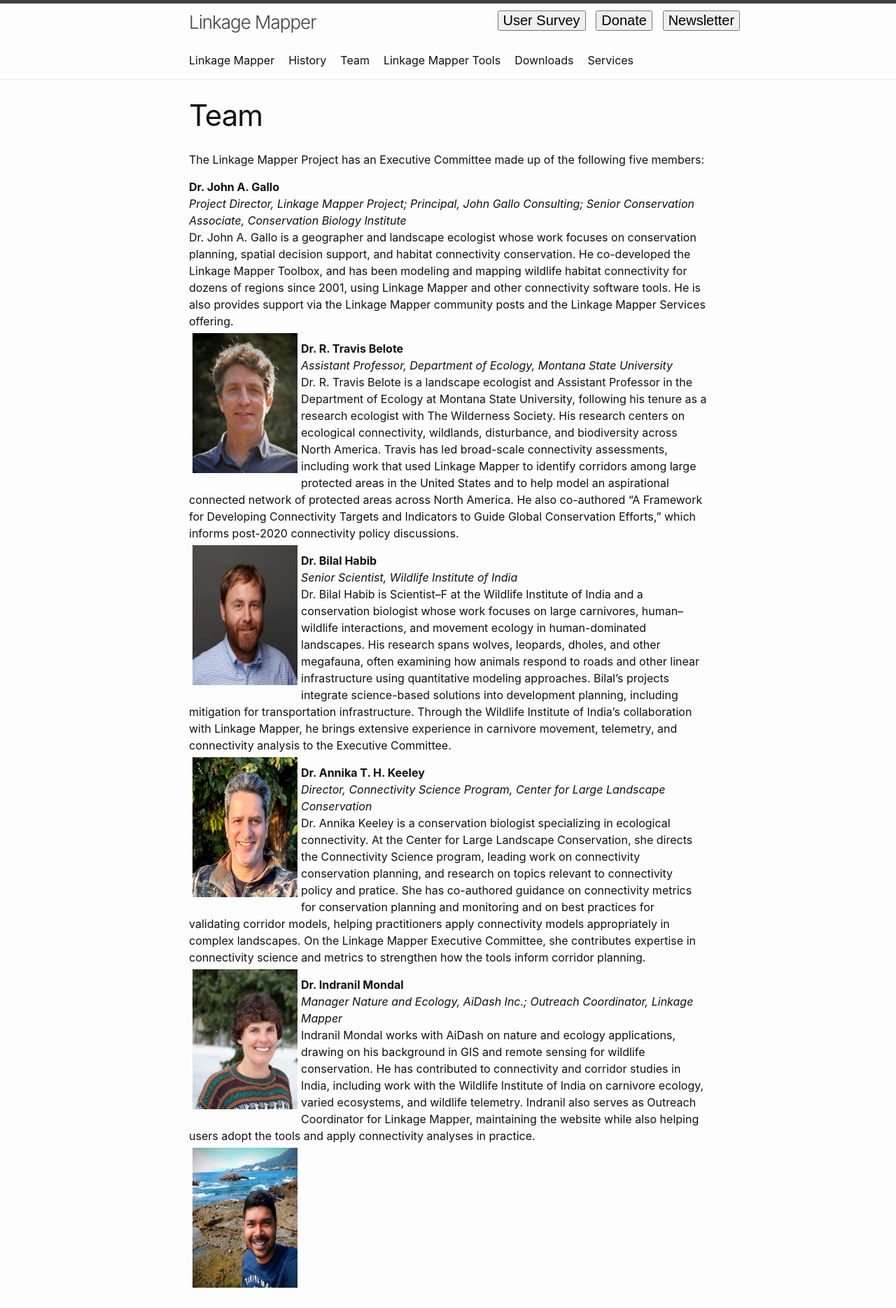
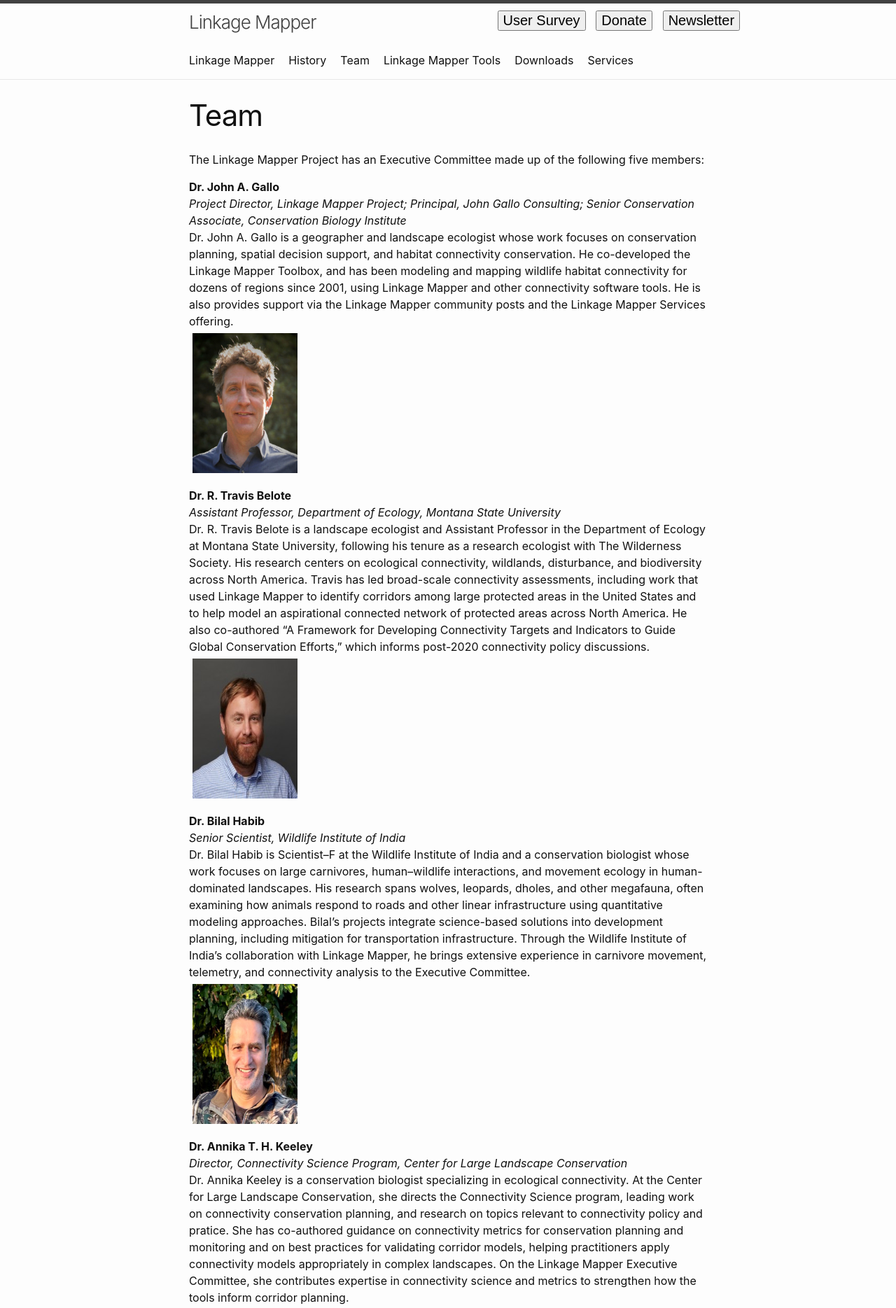
Before and after one commit to linkagescape/linkagemapper.org, a Jekyll site: the page built from linkage-mapper-team.md, in a window 1280 px wide. Shown: the top 1869 px of the page at 70% size. Built offline with Jekyll 4.4.1, drawn with Linux system fonts in a browser that asks for light colours; comment, search, counter and statistics services are not loaded.

Commit message:
Update linkage-mapper-team.md
Changed text wrapping around image

```diff
--- a/linkage-mapper-team.md
+++ b/linkage-mapper-team.md
@@ -9,24 +9,24 @@ The Linkage Mapper Project has an Executive Committee made up of the following f
 **Dr. John A. Gallo**
 *Project Director, Linkage Mapper Project; Principal, John Gallo Consulting; Senior Conservation Associate, Conservation Biology Institute*
 Dr. John A. Gallo is a geographer and landscape ecologist whose work focuses on conservation planning, spatial decision support, and habitat connectivity conservation. He co-developed the Linkage Mapper Toolbox, and has been modeling and mapping wildlife habitat connectivity for dozens of regions since 2001, using Linkage Mapper and other connectivity software tools. He is also provides support via the Linkage Mapper community posts and the Linkage Mapper Services offering.
-<img src="/img/john_gallo.jpg" style="float:left; padding:5px;" hspace="0" width="150" height="200">
+<img src="/img/john_gallo.jpg" style="display: block; padding:5px;" hspace="0" width="150" height="200">
 
 **Dr. R. Travis Belote**
 *Assistant Professor, Department of Ecology, Montana State University*
 Dr. R. Travis Belote is a landscape ecologist and Assistant Professor in the Department of Ecology at Montana State University, following his tenure as a research ecologist with The Wilderness Society. His research centers on ecological connectivity, wildlands, disturbance, and biodiversity across North America. Travis has led broad-scale connectivity assessments, including work that used Linkage Mapper to identify corridors among large protected areas in the United States and to help model an aspirational connected network of protected areas across North America. He also co-authored “A Framework for Developing Connectivity Targets and Indicators to Guide Global Conservation Efforts,” which informs post-2020 connectivity policy discussions.
-<img src="/img/travis_belote.jpeg" style="float:left; padding:5px;" hspace="0" width="150" height="200">
+<img src="/img/travis_belote.jpeg" style="display: block; padding:5px;" hspace="0" width="150" height="200">
 
 **Dr. Bilal Habib**
 *Senior Scientist, Wildlife Institute of India*
 Dr. Bilal Habib is Scientist–F at the Wildlife Institute of India and a conservation biologist whose work focuses on large carnivores, human–wildlife interactions, and movement ecology in human-dominated landscapes. His research spans wolves, leopards, dholes, and other megafauna, often examining how animals respond to roads and other linear infrastructure using quantitative modeling approaches. Bilal’s projects integrate science-based solutions into development planning, including mitigation for transportation infrastructure. Through the Wildlife Institute of India’s collaboration with Linkage Mapper, he brings extensive experience in carnivore movement, telemetry, and connectivity analysis to the Executive Committee.
-<img src="/img/bilal_habib.jpg" style="float:left; padding:5px;" hspace="0" width="150" height="200">
+<img src="/img/bilal_habib.jpg" style="display: block; padding:5px;" hspace="0" width="150" height="200">
 
 **Dr. Annika T. H. Keeley**
 *Director, Connectivity Science Program, Center for Large Landscape Conservation*
 Dr. Annika Keeley is a conservation biologist specializing in ecological connectivity. At the Center for Large Landscape Conservation, she directs the Connectivity Science program, leading work on connectivity conservation planning, and research on topics relevant to connectivity policy and pratice. She has co-authored guidance on connectivity metrics for conservation planning and monitoring and on best practices for validating corridor models, helping practitioners apply connectivity models appropriately in complex landscapes. On the Linkage Mapper Executive Committee, she contributes expertise in connectivity science and metrics to strengthen how the tools inform corridor planning.
-<img src="/img/AnnikaKeeley.jpg" style="float:left; padding:5px;" hspace="0" width="150" height="200">
+<img src="/img/AnnikaKeeley.jpg" style="display: block; padding:5px;" hspace="0" width="150" height="200">
 
 **Dr. Indranil Mondal**
 *Manager Nature and Ecology, AiDash Inc.; Outreach Coordinator, Linkage Mapper*
 Indranil Mondal works with AiDash on nature and ecology applications, drawing on his background in GIS and remote sensing for wildlife conservation. He has contributed to connectivity and corridor studies in India, including work with the Wildlife Institute of India on carnivore ecology, varied ecosystems, and wildlife telemetry. Indranil also serves as Outreach Coordinator for Linkage Mapper, maintaining the website while also helping users adopt the tools and apply connectivity analyses in practice.
-<img src="/img/Indranil_Mondal.png" style="float:left; padding:5px;" hspace="0" width="150" height="200">
+<img src="/img/Indranil_Mondal.png" style="display: block; padding:5px;" hspace="0" width="150" height="200">
```
